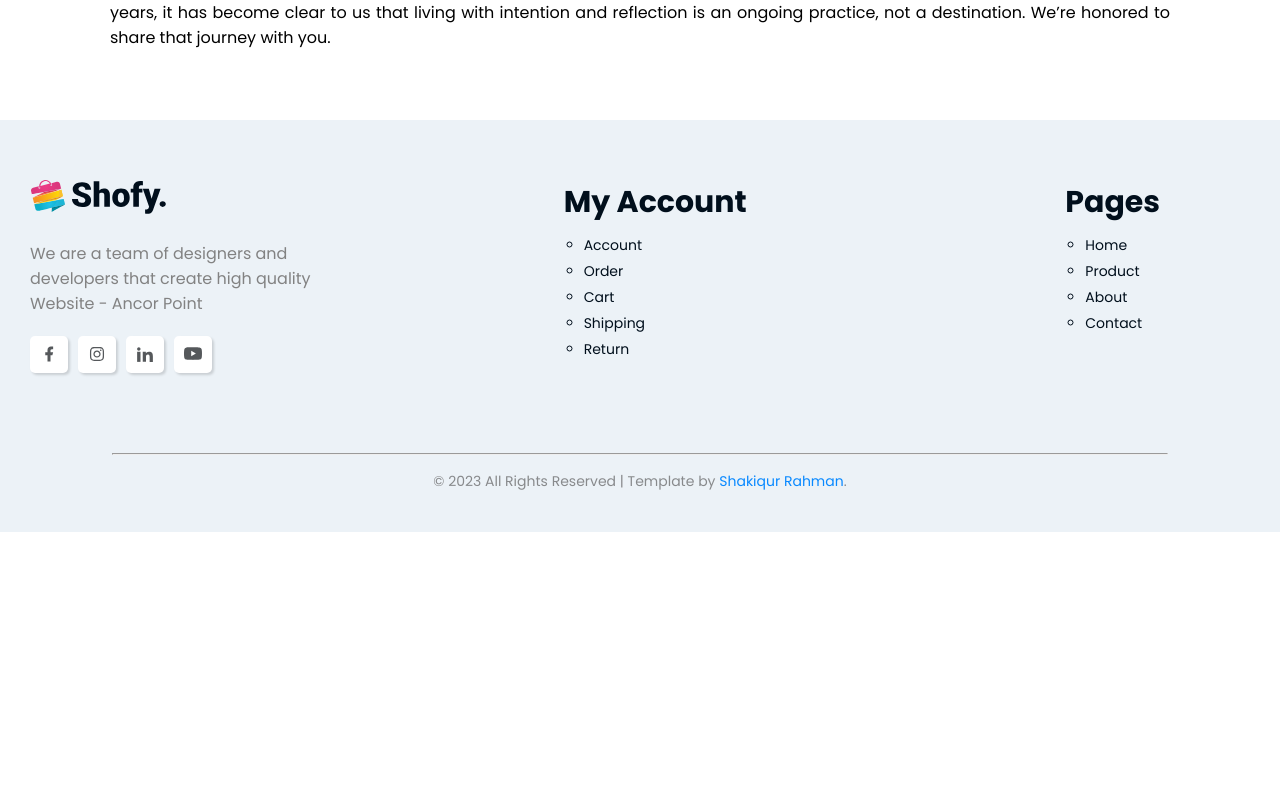
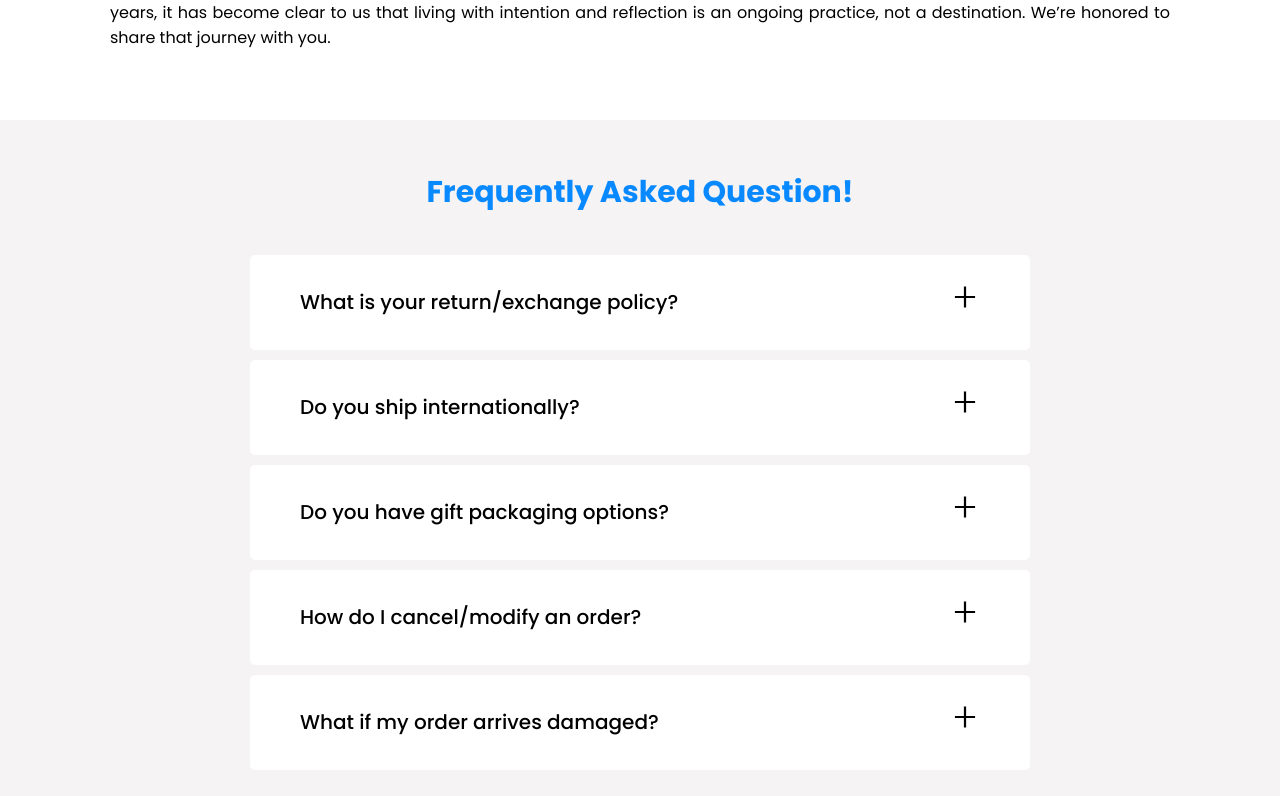
Before and after one commit to Shakiqurrahman/shofy-ecommerce, a React (Vite) app: page /about in a window 1280 px wide. Shown: the part 684-1480 px from the top of the page. Before the commit the page ends 1216 px from the top, so only its background shows below. Built offline with nearby package versions, Linux system fonts and the light colour scheme; a web font is replaced by a local one.

Commit message:
commited

```diff
--- a/package.json
+++ b/package.json
@@ -11,6 +11,7 @@
   },
   "dependencies": {
     "react": "^18.2.0",
+    "react-collapse": "^5.1.1",
     "react-dom": "^18.2.0",
     "react-icons": "^4.10.1",
     "react-router-dom": "^6.14.1",
--- /dev/null
+++ b/src/components/FAQ/Faq.css
@@ -0,0 +1,78 @@
+.faq {
+  padding-top: 50px;
+  padding-bottom: 80px;
+  display: flex;
+  flex-direction: column;
+  align-items: center;
+  background-color: rgba(232, 229, 229, 0.445);
+}
+
+.faq h1 {
+  font-size: 30px;
+  text-align: center;
+  margin-bottom: 30px;
+  color:#0989ff;
+}
+
+.faq .faq-box {
+  padding: 0 10px;
+  max-width: 800px;
+}
+
+.faq-item {
+  padding-top: 10px;
+}
+
+.faq-title {
+  background-color: #fff;
+  padding: 25px 50px;
+  display: flex;
+  justify-content: space-between;
+  align-items: center;
+  cursor: pointer;
+  border-radius: 5px;
+}
+
+.faq-title p {
+  font-size: 20px;
+  font-weight: 500;
+
+}
+
+.faq-title .icon {
+  font-size: 30px;
+}
+
+.answer {
+  background-color: white;
+  padding: 0 50px;
+  padding-bottom: 20px;
+  border-radius: 5px;
+  position: relative;
+  top: -5px;
+}
+
+@media (600px > width){
+    .faq {
+        padding-top: 30px;
+        padding-bottom: 30px;
+    }
+    .faq h1{
+        font-size: 22px;
+    }
+
+    .faq-title {
+        padding: 20px 30px;
+    }
+
+    .faq-title p{
+        font-size: 16px;
+    }
+
+    .answer {
+        font-size: 13px;
+        padding: 0 30px 20px;
+    }
+
+
+}
--- /dev/null
+++ b/src/components/FAQ/Faq.jsx
@@ -0,0 +1,67 @@
+import React, { useState } from "react";
+import './Faq.css'
+import FaqItem from "./FaqItem";
+
+const App = () => {
+  const [open, setOpen] = useState(false);
+
+  const toggle = (index) => {
+    if(open === index){
+      return setOpen(null)
+    }
+    setOpen(index)
+  };
+
+  const accordionData = [
+    {
+      id: 1,
+      question: " What is your return/exchange policy?",
+      answer:
+        "Lorem ipsum dolor sit amet consectetur adipisicing elit. Aliquid asperiores ipsam, eaque mollitia a veniam pariatur. Ut, ipsum assumenda! Vero, quos quis animi sit iure sequi rerum molestias aperiam quo.",
+    },
+    {
+      id: 2,
+      question: "Do you ship internationally?",
+      answer:
+        "Yeah! We will ship your product to your desired location within 7 - 10 days. ",
+    },
+    {
+      id: 3,
+      question: "Do you have gift packaging options?",
+      answer:
+        "Lorem ipsum dolor sit amet consectetur adipisicing elit. Facilis fugiat aspernatur assumenda quisquam sed quo quis possimus alias repellendus distinctio!You Should learn web development in 2023.You Should learn web development in 2023.",
+    },
+    {
+      id: 4,
+      question: "How do I cancel/modify an order?",
+      answer:
+        "Lorem ipsum dolor sit amet consectetur adipisicing elit. Facilis fugiat aspernatur assumenda quisquam sed quo quis possimus alias repellendus distinctio!You Should learn web development in 2023.You Should learn web development in 2023.",
+    },
+    {
+      id: 5,
+      question: "What if my order arrives damaged?",
+      answer:
+        "Lorem ipsum dolor sit amet consectetur adipisicing elit. Facilis fugiat aspernatur assumenda quisquam sed quo quis possimus alias repellendus distinctio!You Should learn web development in 2023.You Should learn web development in 2023.",
+    },
+  ];
+  return (
+    <section className="faq">
+    <h1>Frequently Asked Question!</h1>
+      <div className="faq-box">
+        {accordionData.map((data,index) => {
+          return (
+            <FaqItem
+              key={data.id}
+              open ={index === open}
+              question={data.question}
+              answer={data.answer}
+              toggle={() => toggle(index)}
+            ></FaqItem>
+          );
+        })}
+      </div>
+    </section>
+  );
+};
+
+export default App;
--- /dev/null
+++ b/src/components/FAQ/FaqItem.jsx
@@ -0,0 +1,26 @@
+import React from "react";
+import './Faq.css'
+import { Collapse } from "react-collapse";
+import { AiOutlineMinus, AiOutlinePlus } from 'react-icons/ai';
+
+const Accordion = ({open, question, answer, toggle }) => {
+  return (
+    <div className="faq-item">
+      <div className="faq-title" onClick={toggle}>
+        <p>{question}</p>
+        <div className="icon">
+            {open ? <AiOutlineMinus /> : <AiOutlinePlus /> }
+
+        </div>
+      </div>
+
+      <Collapse isOpened={open}>
+        <div className="answer">
+            {answer}
+        </div>
+      </Collapse>
+    </div>
+  );
+};
+
+export default Accordion;
--- a/src/index.css
+++ b/src/index.css
@@ -0,0 +1,3 @@
+.ReactCollapse--collapse {
+    transition: height 500ms;
+  }
--- a/src/pages/About/About.jsx
+++ b/src/pages/About/About.jsx
@@ -1,6 +1,9 @@
 import React from "react";
 import "./About.css";
 import { useState } from "react";
+import Faq from '../../components/FAQ/Faq'
+import { Collapse } from "react-collapse";
+
 
 const About = () => {
     const [mission, setMission] = useState(true);
@@ -58,6 +61,7 @@ const About = () => {
         </p>
         </>}
       </div>
+      <Faq />
     </section>
   );
 };
--- a/src/pages/Contact/Contact.css
+++ b/src/pages/Contact/Contact.css
@@ -0,0 +1,17 @@
+.contact-header {
+  background-image: url(/public/images/contact-banner.jpg);
+  background-position: center;
+  background-size: 100%;
+  width: 100%;
+  height: 15rem;
+  display: flex;
+  justify-content: center;
+  align-items: center;
+}
+.contact-header h1 {
+  font-size: 35px;
+  color: #0989ff;
+  background-color: #ffffffbd;
+  padding: 20px ;
+  font-weight: 600;
+}
--- a/src/pages/Contact/Contact.jsx
+++ b/src/pages/Contact/Contact.jsx
@@ -1,12 +1,14 @@
-import React from 'react';
-import './Contact.css'
+import React from "react";
+import "./Contact.css";
 
 const Contact = () => {
-    return (
-        <>
-            <h1>Contact Page</h1>
-        </>
-    );
+  return (
+    <section className="contact">
+      <div className="contact-header">
+        <h1>How Can We Help You??</h1>
+      </div>
+    </section>
+  );
 };
 
 export default Contact;
```
Also changed, not shown: public/images/contact-banner.jpg (added), 1 other file (tests, documents, lock files or other folders).
